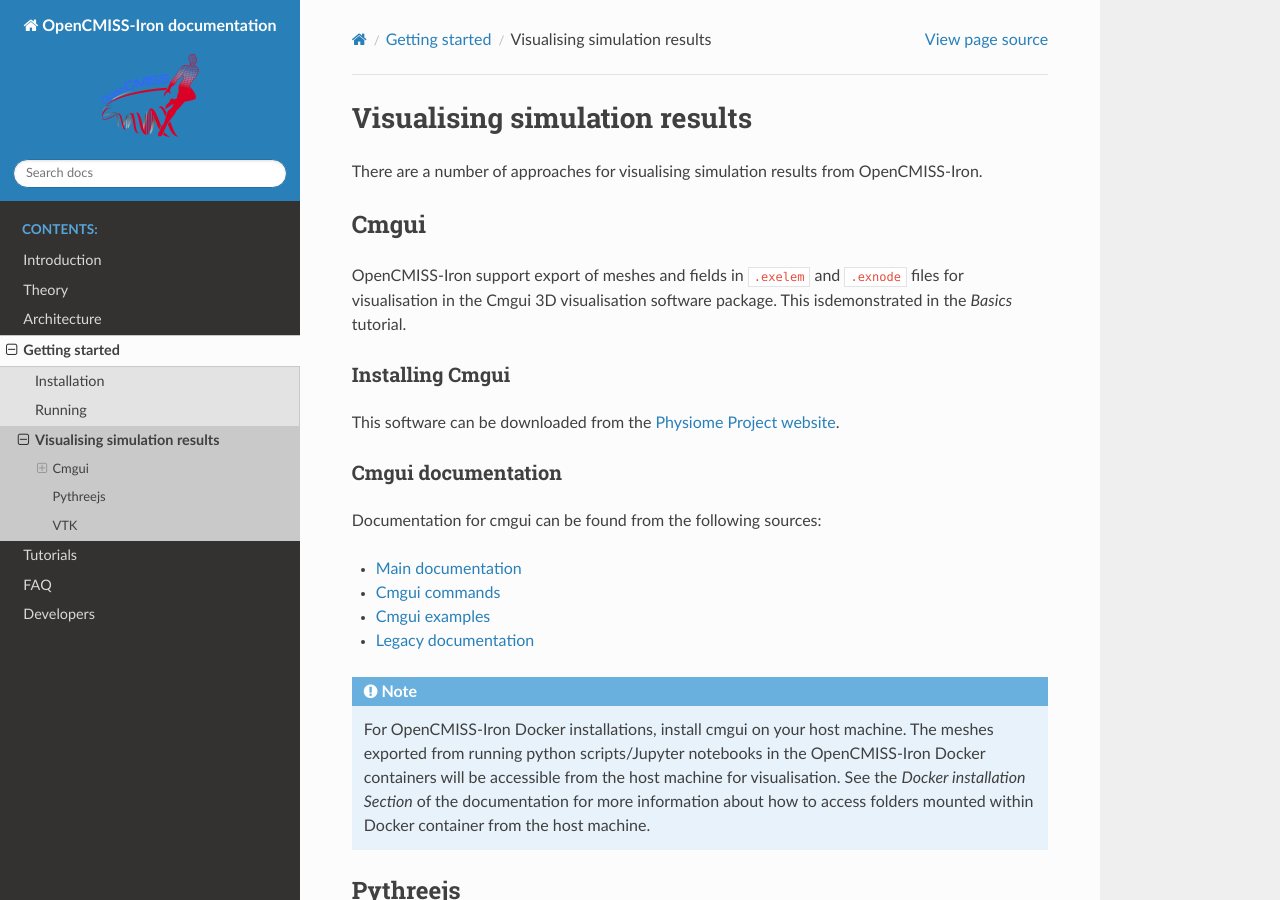
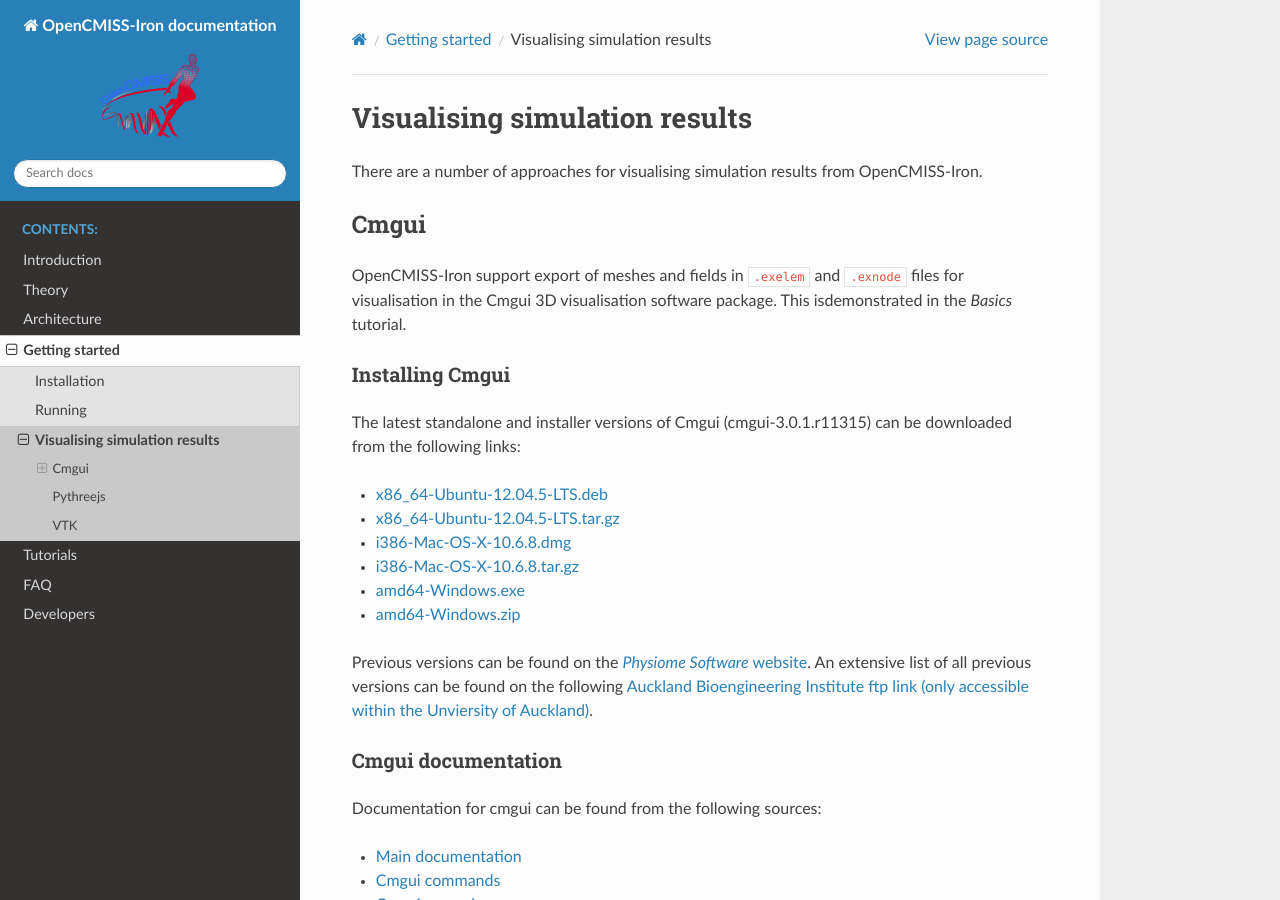
Before and after one commit to OpenCMISS-Examples/OpenCMISS-Iron-tutorials, a Sphinx documentation site: the page built from docs/source/getting_started/visualisation.md, in a window 1280 px wide and 900 px high. Built offline with Sphinx 7.4.7 and the Read the Docs theme 2.0.0, drawn with Linux system fonts in a browser that asks for light colours; pages that are not in the unit, such as notebooks, are missing from menus.

Commit message:
Updating cmgui section of visualisation documentation

```diff
--- a/docs/source/getting_started/visualisation.md
+++ b/docs/source/getting_started/visualisation.md
@@ -6,7 +6,15 @@
 OpenCMISS-Iron support export of meshes and fields in `.exelem` and `.exnode` files for visualisation in the Cmgui 3D visualisation software package. This isdemonstrated in the *Basics* tutorial.
 
 ### Installing Cmgui
-This software can be downloaded from the [Physiome Project website](http://physiomeproject.org/software/opencmiss/cmgui/download).
+The latest standalone and installer versions of Cmgui (cmgui-3.0.1.r11315) can be downloaded from the following links:
+- [x86_64-Ubuntu-12.04.5-LTS.deb](https://github.com/OpenCMISS-Examples/OpenCMISS-Iron-tutorials/releases/download/cmgui/cmgui-3.0.1.r11315-x86_64-Ubuntu-12.04.5-LTS.deb)
+- [x86_64-Ubuntu-12.04.5-LTS.tar.gz](https://github.com/OpenCMISS-Examples/OpenCMISS-Iron-tutorials/releases/download/cmgui/cmgui-3.0.1.r11315-x86_64-Ubuntu-12.04.5-LTS.tar.gz)
+- [i386-Mac-OS-X-10.6.8.dmg](https://github.com/OpenCMISS-Examples/OpenCMISS-Iron-tutorials/releases/download/cmgui/cmgui-3.0.1.r11315-i386-Mac-OS-X-10.6.8.dmg)
+- [i386-Mac-OS-X-10.6.8.tar.gz](https://github.com/OpenCMISS-Examples/OpenCMISS-Iron-tutorials/releases/download/cmgui/cmgui-3.0.1.r11315-i386-Mac-OS-X-10.6.8.tar.gz)
+- [amd64-Windows.exe](https://github.com/OpenCMISS-Examples/OpenCMISS-Iron-tutorials/releases/download/cmgui/cmgui-3.0.1.r11315-amd64-Windows.exe)
+- [amd64-Windows.zip](https://github.com/OpenCMISS-Examples/OpenCMISS-Iron-tutorials/releases/download/cmgui/cmgui-3.0.1.r11315-amd64-Windows.zip)
+
+Previous versions can be found on the [*Physiome Software* website](http://physiomeproject.org/software/opencmiss/cmgui/download/developer). An extensive list of all previous versions can be found on the following [Auckland Bioengineering Institute ftp link (only accessible within the Unviersity of Auckland)](ftp://ftp.bioeng.auckland.ac.nz/cmiss/zinclibrary/latest/).
 
 ### Cmgui documentation
 
```
